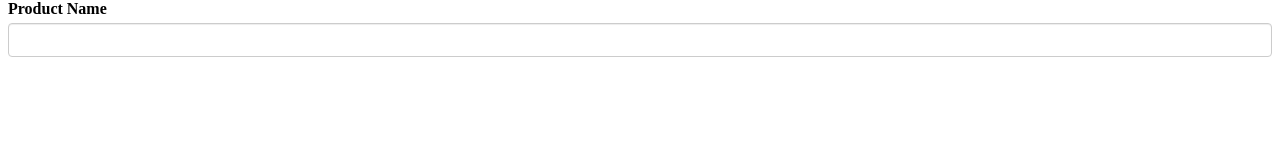
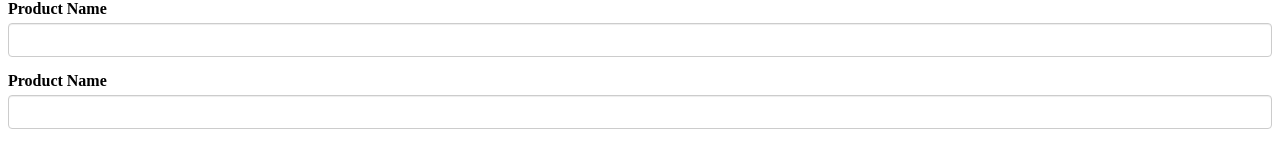
Before and after one commit to sskovalevskiy/angular.pro, an Angular app: page / in a window 1280 px wide. Shown: the part 458-626 px from the top of the page. Built offline with nearby package versions, Linux system fonts and the light colour scheme.

Commit message:
14.12 Пример использования директивы ngModel для создания двусторонней привязки

```diff
--- a/src/app/app.component.html
+++ b/src/app/app.component.html
@@ -43,3 +43,8 @@
   <input class="form-control" (input)="selectedProduct=$event.target.value"
          [value]="selectedProduct || ''" />
 </div>
+<!--14.12 Используем директиву ngModel для создания двусторонней привязки-->
+<div class="form-group">
+  <label>Product Name</label>
+  <input class="form-control" [(ngModel)]="selectedProduct" />
+</div>
```
